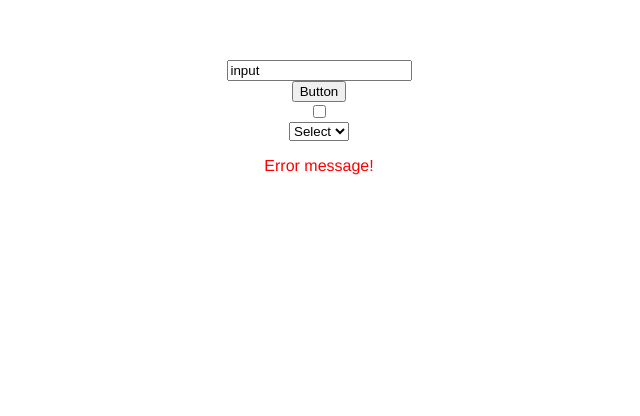
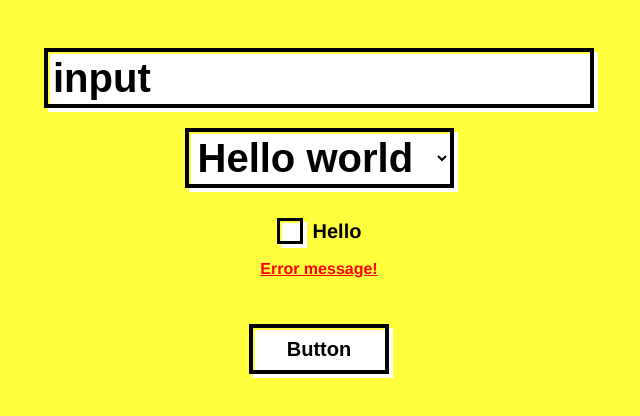
Before and after one commit to caspiann/Test-tasks, a Vue app in the folder form-validation-vue/: page / in a window 1280 px wide. Shown: the top 416 px of the page, without its empty margins (321-961 px from the left). Built offline with nearby package versions, Linux system fonts and the light colour scheme.

Commit message:
added main styles for form elements

```diff
--- a/form-validation-vue/src/App.vue
+++ b/form-validation-vue/src/App.vue
@@ -15,12 +15,19 @@ export default {
 </script>
 
 <style lang="scss">
+
+body{
+  background: #ffff3d;
+}
+
 #app {
   font-family: Avenir, Helvetica, Arial, sans-serif;
   -webkit-font-smoothing: antialiased;
   -moz-osx-font-smoothing: grayscale;
   text-align: center;
   color: #2c3e50;
-  margin-top: 60px;
+  margin: 0 auto;
+  width: 80vw;
+  box-sizing: border-box;
 }
 </style>
--- /dev/null
+++ b/form-validation-vue/src/assets/mainUiStyle.scss
@@ -0,0 +1,23 @@
+.mainBlockStyle,
+input {
+	border: 4px solid #000;
+	background-color: #fff;
+	box-shadow: inset 2px 2px 0 0 #ffff3d, 4px 4px 0 0 #fff;
+	transition: all 0.2s ease-in;
+}
+
+.mainBlockStyle:hover,
+.mainBlockStyle:focus,
+.mainBlockStyle:active,
+input:active,
+input:focus {
+	cursor: pointer;
+	color: #fff;
+	box-shadow: none;
+	background-color: #000;
+	transition: all 0.2s ease-in;
+}
+
+.centering {
+  height: 40px;
+}
--- a/form-validation-vue/src/components/RegistrationForm.vue
+++ b/form-validation-vue/src/components/RegistrationForm.vue
@@ -1,16 +1,16 @@
 <template>
   <div class="container">
       <Input/>
+      <Select/>
+      <Checkbox/>
+      <InfoMessage/>
       <Button/>
-      <Checkbox/>
-      <Select/>
-    <Error/>
   </div>
 </template>
 
 <script>
 import Checkbox from '@/components/UI/Checkbox';
-import Error from '@/components/UI/Error';
+import InfoMessage from '@/components/UI/InfoMessage';
 import Input from '@/components/UI/Input';
 import Button from '@/components/UI/Button';
 import Select from '@/components/UI/Select';
@@ -19,8 +19,8 @@ export default {
   mixins: [validation],
   name: 'App',
   components: {
-    Error,
     Input,
+    InfoMessage,
     Button,
     Checkbox,
     Select
@@ -35,6 +35,7 @@ export default {
 
 <style lang="scss" scoped>
 .container {
-  color: #ccc;
+  width: 80vw;
+  padding-top: 20px;
 }
 </style>
--- a/form-validation-vue/src/components/UI/Button.vue
+++ b/form-validation-vue/src/components/UI/Button.vue
@@ -1,6 +1,6 @@
 <template>
   <div>
-    <button type="submit">{{ component }}</button>
+    <button type="submit" class="mainBlockStyle">{{ component }}</button>
   </div>
 </template>
 
@@ -16,5 +16,14 @@ export default {
 </script>
 
 <style lang="scss" scoped>
+@import '../../assets/mainUiStyle';
+
+.mainBlockStyle {
+  width: 140px;
+  height: 50px;
+  margin-top: 30px;
+  font-size: 20px;
+  font-weight: 700;
+}
 
 </style>
--- a/form-validation-vue/src/components/UI/Checkbox.vue
+++ b/form-validation-vue/src/components/UI/Checkbox.vue
@@ -1,7 +1,8 @@
 <template>
-  <label>
-    <input type="checkbox"/>
-  </label>
+  <div>
+    <input type="checkbox" id="checkbox"/>
+    <label for="checkbox">Hello</label>
+  </div>
 </template>
 
 <script>
@@ -16,5 +17,52 @@ export default {
 </script>
 
 <style lang="scss" scoped>
+@import '../../assets/mainUiStyle';
 
+input {
+  position: absolute;
+  z-index: -1;
+  opacity: 0;
+
+  &:checked+label:before{
+    content: 'X';
+    color: #fff;
+    box-shadow: none;
+    cursor: pointer;
+    background-color: #000;
+    transition: all 0.2s ease-in;
+  }
+}
+
+label {
+  margin-top: 10px;
+  display: inline-flex;
+  align-items: center;
+  user-select: none;
+
+  font-weight: bold;
+  font-size: 20px;
+  color: #000;
+
+  &:before {
+    display: flex;
+    justify-items: center;
+    align-items: center;
+    justify-content: center;
+    margin-right: 10px;
+    content: 'X';
+    color: #fff;
+    width: 20px;
+    height: 20px;
+    border: 3px solid #000;
+    background-color: #fff;
+    box-shadow: inset 2px 2px 0 0 #ffff3d, 4px 4px 0 0 #fff;
+    transition: all 0.2s ease-in;
+  }
+  &:hover:before{
+    box-shadow: none;
+    cursor: pointer;
+    transition: all 0.2s ease-in;
+  }
+}
 </style>
--- a/form-validation-vue/src/components/UI/Error.vue
+++ b/form-validation-vue/src/components/UI/InfoMessage.vue
@@ -14,7 +14,10 @@ export default {
 </script>
 
 <style lang="scss" scoped>
-p{
+p {
   color: red;
+  font-weight: bold;
+  font-size: 16px;
+  text-decoration: underline;
 }
 </style>
--- a/form-validation-vue/src/components/UI/Input.vue
+++ b/form-validation-vue/src/components/UI/Input.vue
@@ -18,7 +18,15 @@ export default {
 </script>
 
 <style lang="scss" scoped>
+@import '../../assets/mainUiStyle';
 .container {
-  color: #ccc;
+  input {
+    box-sizing: border-box;
+    height: 60px;
+    cursor: inherit;
+    padding-left: 5px;
+    font-size: 40px;
+    font-weight: 700;
+  }
 }
 </style>
--- a/form-validation-vue/src/components/UI/Select.vue
+++ b/form-validation-vue/src/components/UI/Select.vue
@@ -1,7 +1,7 @@
 <template>
   <div>
     <label>
-      <select name="" id="">
+      <select name="" id="" class="mainBlockStyle">
         <option value="1">{{ component }}</option>
         <option value="2">{{ component }}</option>
       </select>
@@ -14,12 +14,24 @@ export default {
   name: 'Select',
   data () {
     return {
-      component: 'Select'
+      component: 'Hello world'
     }
   }
 }
 </script>
 
 <style lang="scss" scoped>
+@import '../../assets/mainUiStyle';
+select {
+  box-sizing: border-box;
+  height: 60px;
+  cursor: inherit;
+  margin: 20px 0;
+  padding-left: 5px;
+  padding-right: 20px;
+
+  font-size: 40px;
+  font-weight: 700;
+}
 
 </style>
```
